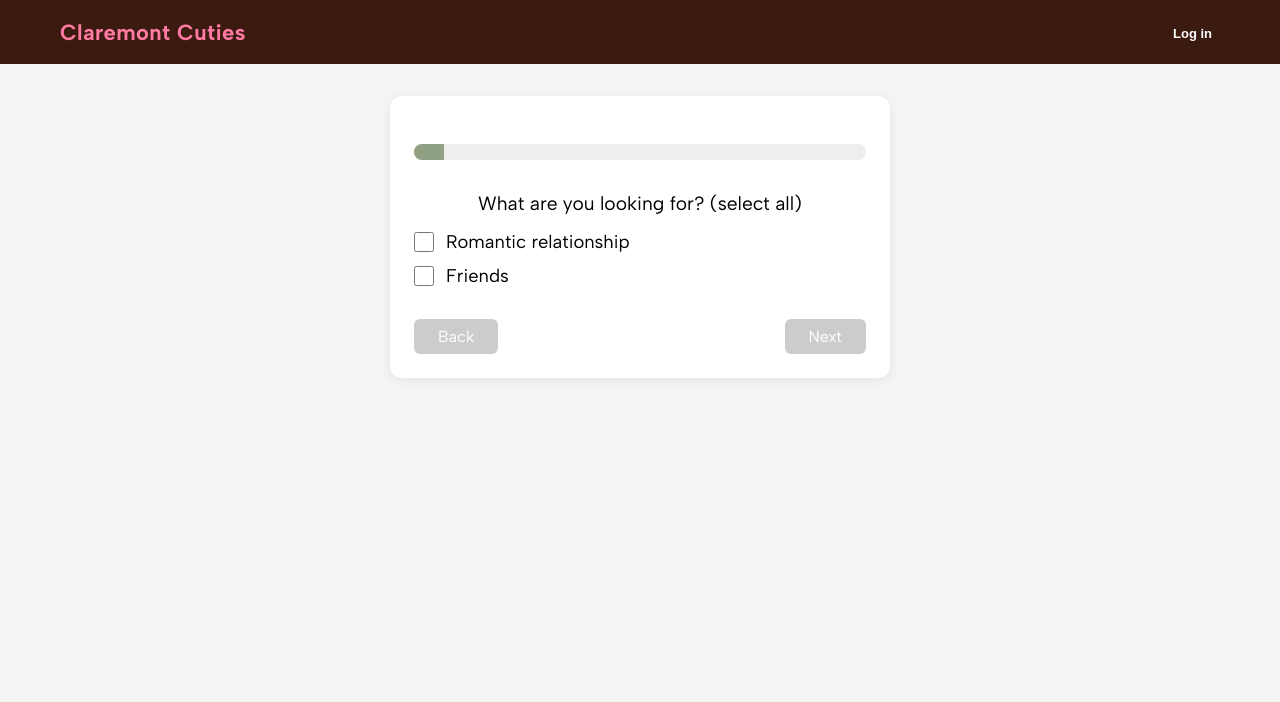
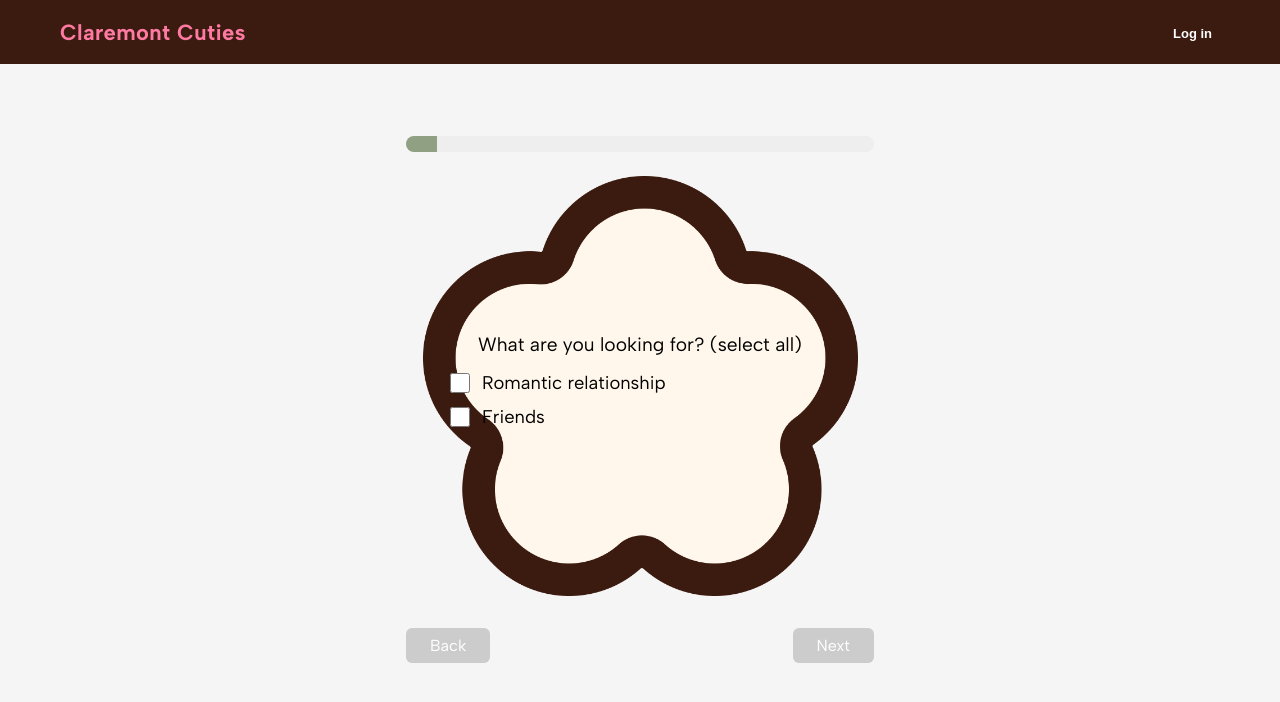
Before and after one commit to oegolden/Claremont-Cuties, a React (Vite) app in the folder frontend/: page /quiz in a window 1280 px wide. Shown: the top 702 px of the page. Built offline with nearby package versions, Linux system fonts and the light colour scheme.

Commit message:
feat: enhance quiz layout with flower-themed design and update styles for question component

```diff
--- a/frontend/src/components/Question.jsx
+++ b/frontend/src/components/Question.jsx
@@ -155,8 +155,8 @@ const Question = ({ question, value, onChange }) => {
   }
 
   return (
-    <div className="question-block" style={{ margin: "2rem 0" }}>
-      <h2 style={{ fontSize: "1.2rem" }}>{question.question}</h2>
+    <div className="question-block">
+      <h2 className="question-title">{question.question}</h2>
       {input}
     </div>
   );
--- a/frontend/src/components/Quiz.jsx
+++ b/frontend/src/components/Quiz.jsx
@@ -360,14 +360,18 @@ const Quiz = () => {
   };
 
   return (
-    <div className="quiz-container">
+    <div className="quiz-container quiz-container--flower">
       <ProgressBar progress={progress} />
+      <div className="quiz-flower-frame">
+        <div className="quiz-flower-content">
           <Question
             key={question.id}
             question={question}
             value={answers[question.id]}
             onChange={handleAnswer}
           />
+        </div>
+      </div>
       <div className="quiz-nav">
         <button onClick={handleBack} disabled={current === 0} style={{fontFamily: 'Albert Sans'}}>
           Back
--- a/frontend/src/styles/global.css
+++ b/frontend/src/styles/global.css
@@ -1123,12 +1123,40 @@ body {
   box-shadow: 0 2px 12px rgba(0,0,0,0.08);
   padding: 2rem 1.5rem 1.5rem 1.5rem;
 }
+.quiz-container--flower {
+    background: transparent;
+    box-shadow: none;
+    padding: 1.5rem 1rem 2rem;
+}
+.quiz-flower-frame {
+    width: 100%;
+    background-image: url("/assets/flowerQuiz.png");
+    background-repeat: no-repeat;
+    background-position: center;
+    background-size: contain;
+    padding: 3rem 2.5rem;
+    min-height: 420px;
+    display: flex;
+    align-items: center;
+    justify-content: center;
+}
+.quiz-flower-content {
+    width: 100%;
+    max-width: 380px;
+}
+.quiz-flower-frame .question-block {
+    margin: 0;
+}
 .progress-bar-wrapper {
   margin-bottom: 1.5rem;
 }
-.question-block h2 {
+.question-block {
+    margin: 2rem 0;
+}
+.question-title {
   margin-bottom: 1rem;
   font-weight: 500;
+    font-size: 1.2rem;
 }
 .quiz-nav {
   display: flex;
@@ -1148,6 +1176,13 @@ body {
 .quiz-nav button:disabled {
   background: #ccc;
   cursor: not-allowed;
+}
+
+@media (max-width: 480px) {
+    .quiz-flower-frame {
+        padding: 2.5rem 1.5rem;
+        min-height: 360px;
+    }
 }
 
 .custom-checkbox {
```
Also changed, not shown: frontend/public/assets/flowerQuiz.png (added). Lines whose indentation alone changed are shown as unchanged.
